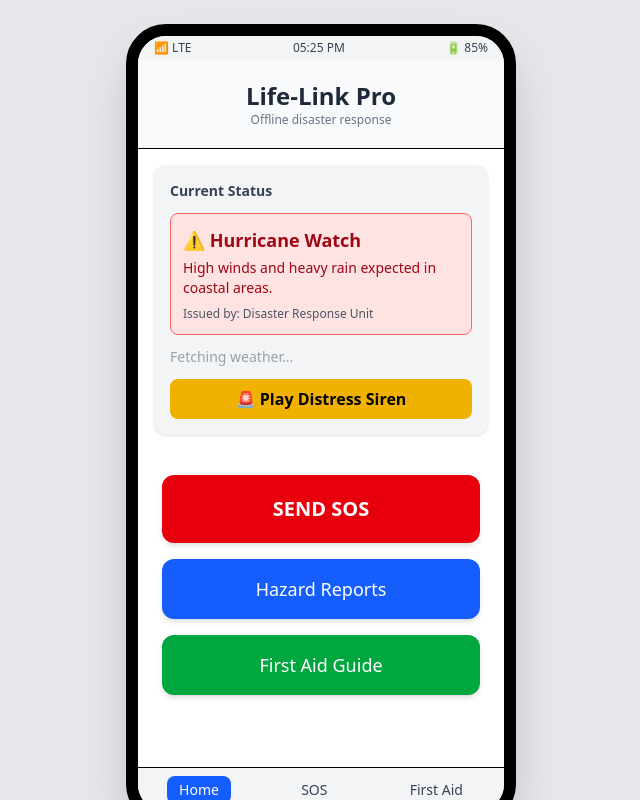
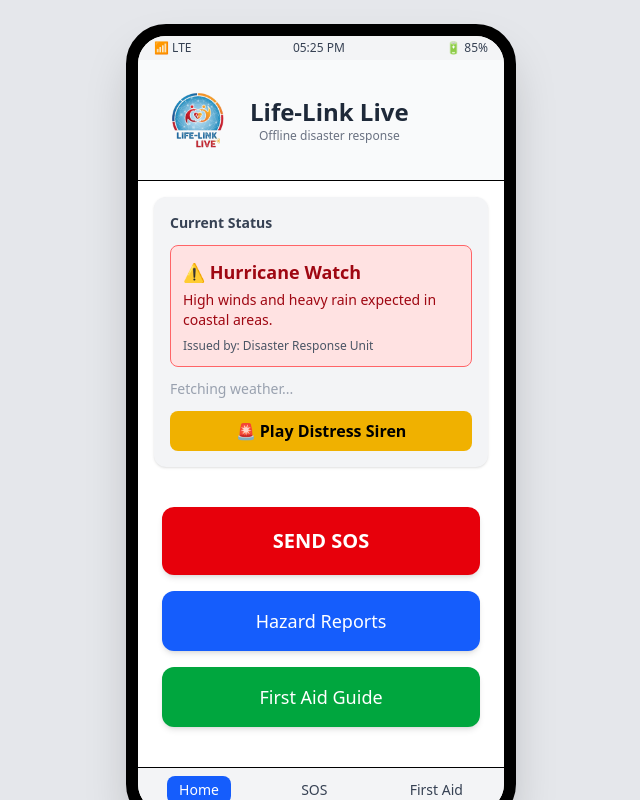
Before and after one commit to Saahil-Gupta/MEC--2025, a React (Vite) app in the folder life-link-pro/: page / in a window 1280 px wide. Shown: the whole page, without its empty margins (319-959 px from the left). Built offline with nearby package versions, Linux system fonts and the light colour scheme; no server answers.

Commit message:
logo added

```diff
--- a/life-link-pro/src/pages/Home.jsx
+++ b/life-link-pro/src/pages/Home.jsx
@@ -1,10 +1,10 @@
 import { useEffect, useState } from "react";
+import Logo from "/public/icons/logo.png";
 
 export default function Home({ navigate }) {
   const [weather, setWeather] = useState(null);
   const [alert, setAlert] = useState(null);
 
-  // List of simulated disasters
   const disasters = [
     {
       event: "Flood Warning",
@@ -44,13 +44,10 @@ export default function Home({ navigate }) {
     },
   ];
 
-  // Randomize disaster + fetch weather
   useEffect(() => {
-    // Random disaster selection
     const randomIndex = Math.floor(Math.random() * disasters.length);
     setAlert(disasters[randomIndex]);
 
-    // Optional: Fetch weather
     const fetchWeather = async () => {
       try {
         const res = await fetch(
@@ -72,30 +69,38 @@ export default function Home({ navigate }) {
   }, []);
 
   const playSiren = () => {
-    // To be implemented later
     alert("🔊 Siren would play here!");
   };
 
   return (
     <div className="h-full w-full flex flex-col">
+
       {/* Header */}
-      <div className="p-5 text-center border-b bg-gray-50">
-        <h1 className="text-2xl font-bold text-gray-800">Life-Link Pro</h1>
-        <p className="text-xs text-gray-500">Offline disaster response</p>
+      <div className="p-5 border-b bg-gray-50">
+        <div className="flex items-center gap-3">
+          <img
+            src={Logo}
+            alt="App Logo"
+            className="w-20 h-20 object-contain"
+          />
+
+          <div className="flex flex-col text-center">
+            <h1 className="text-2xl font-bold text-gray-800">Life-Link Live</h1>
+            <p className="text-xs text-gray-500">Offline disaster response</p>
+          </div>
+        </div>
       </div>
 
-      {/* Simulated Alert Section */}
+      {/* Status Section */}
       <div className="p-4">
         <div className="bg-gray-100 rounded-xl shadow-sm p-4 space-y-3">
           <h2 className="text-sm font-semibold text-gray-700">
             Current Status
           </h2>
 
-          {/* Randomized Alert */}
+          {/* Random Disaster Alert */}
           {alert ? (
-            <div
-              className={`border rounded-lg p-3 ${alert.color} transition-all`}
-            >
+            <div className={`border rounded-lg p-3 ${alert.color} transition-all`}>
               <p className="font-bold text-lg">⚠️ {alert.event}</p>
               <p className="text-sm mt-1">{alert.desc}</p>
               <p className="text-xs text-gray-600 mt-2">
@@ -106,7 +111,7 @@ export default function Home({ navigate }) {
             <p className="text-gray-500 text-sm">✅ No active alerts.</p>
           )}
 
-          {/* Weather Section */}
+          {/* Weather */}
           {weather ? (
             <div className="flex items-center gap-3">
               <img src={weather.icon} alt="Weather Icon" className="w-8 h-8" />
@@ -128,7 +133,7 @@ export default function Home({ navigate }) {
         </div>
       </div>
 
-      {/* Main Navigation Buttons */}
+      {/* Main Buttons */}
       <div className="flex-1 p-6 space-y-4">
         <button
           onClick={() => navigate("sos")}
```
Also changed, not shown: life-link-pro/public/icons/logo.png (added).
